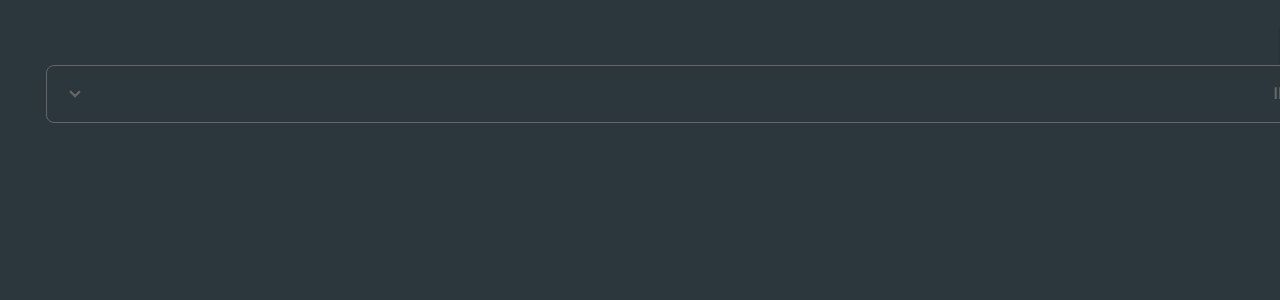
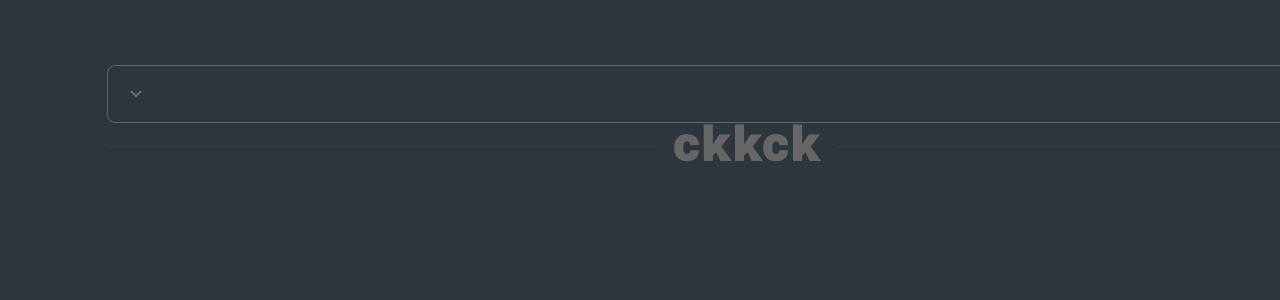
Before and after one commit to dosepehr/base-front-app, a Next.js app: page / in a window 1280 px wide. Shown: the top 300 px of the page. Built offline with nearby package versions, Linux system fonts and the light colour scheme.

Commit message:
add title component

```diff
--- a/src/app/page.tsx
+++ b/src/app/page.tsx
@@ -1,12 +1,14 @@
 import Button from '@/components/Button';
 import Checkbox from '@/components/Checkbox';
 import Collapse from '@/components/Collapse';
+import Divider from '@/components/Divider';
 export default function Home() {
     return (
         <div>
             <Checkbox defaultChecked />
             <Button>fk</Button>
             <Collapse content='ff' key={'d'} title='lldlld' />
+            <Divider>ckkck</Divider>
         </div>
     );
 }
--- /dev/null
+++ b/src/components/Divider/index.tsx
@@ -0,0 +1,15 @@
+import React, { FC } from 'react';
+
+type DividerProps = {
+    children: React.ReactNode;
+};
+
+const Divider: FC<DividerProps> = ({ children }) => {
+    return (
+        <div className='divider text-3xl md:text-5xl font-extrabold'>
+            {children}
+        </div>
+    );
+};
+
+export default Divider;
```
